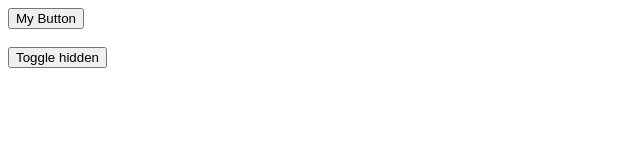
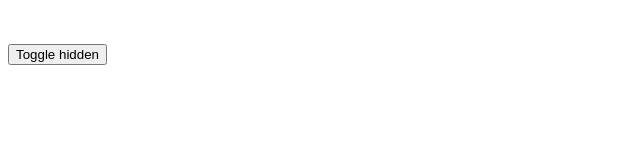
Before and after one commit to thercplayer/website_rediect, a plain HTML site: page index.html in a window 1280 px wide. Shown: the whole page, without its empty margins (0-640 px from the left). Drawn offline with Linux system fonts and the light colour scheme.

Commit message:
Update index.html

```diff
--- a/index.html
+++ b/index.html
@@ -1,7 +1,7 @@
 <!DOCTYPE html>
 <div>
   <button id="button" type="button"
-          onclick="window.open('http://www.google.com', '_self')">My Button</button>
+          onclick="window.open('http://www.google.com', '_self')" hidden>My Button</button>
 
   <br /><br />
   <button onclick="toggle();">Toggle hidden</button>
```
